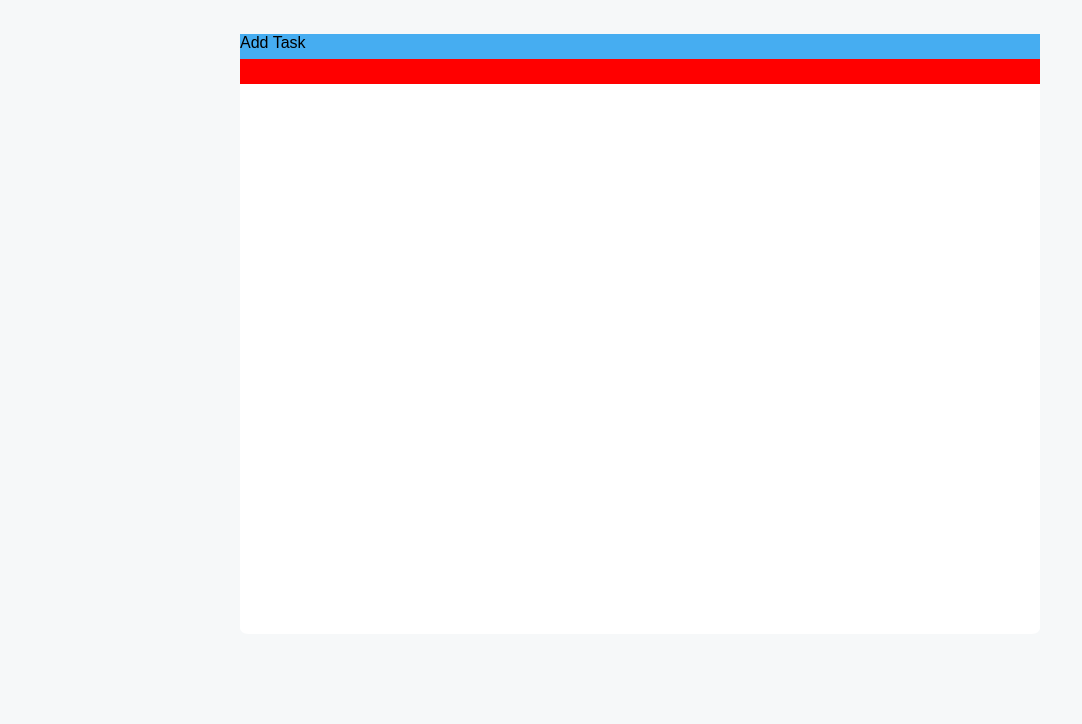
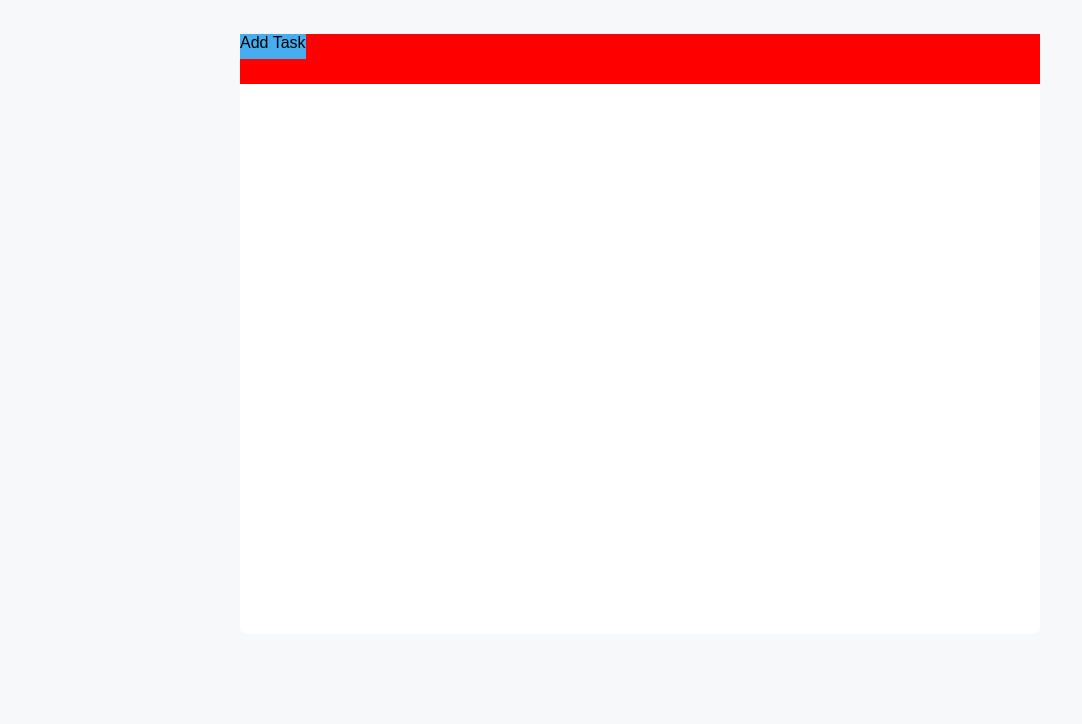
Before and after one commit to Alexx-Viv/html-css-toboolist, a plain HTML site: page index.html in a window 1280 px wide. Shown: the part 76-800 px from the top of the page, without its empty margins (0-1082 px from the left). Drawn offline with Linux system fonts and the light colour scheme.

Commit message:
disperazione 2

```diff
--- a/css/style.css
+++ b/css/style.css
@@ -49,10 +49,10 @@ body {
 }
 
 .button {
-  /* display: inline-block; */
+  display: inline-block;
   /* font-size: 12px; */
   /* margin-top: 12px; */
-  vertical-align: middle;
+  margin-top: auto;
 }
 
 /* .left {
```
